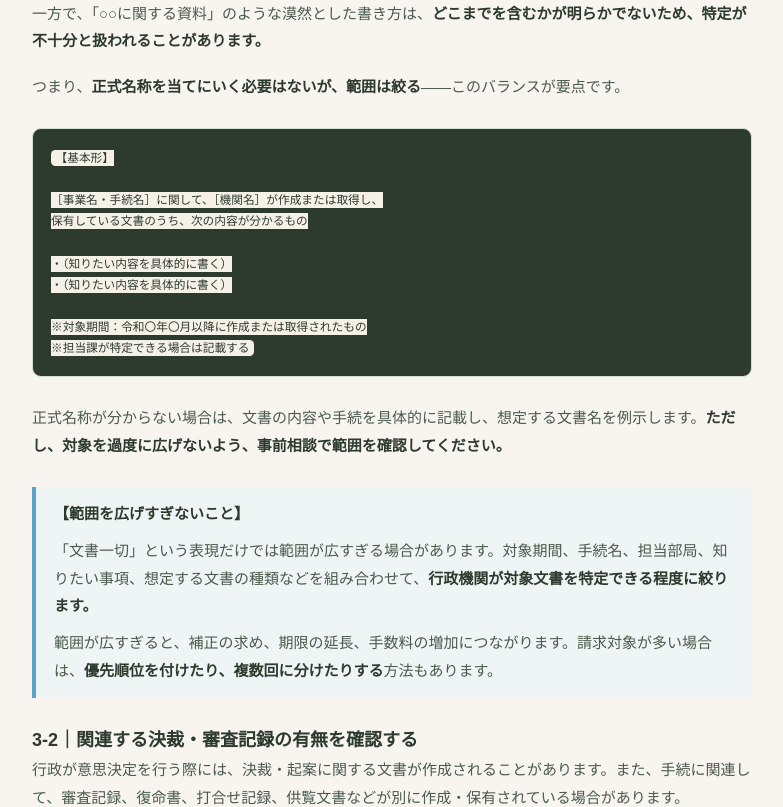
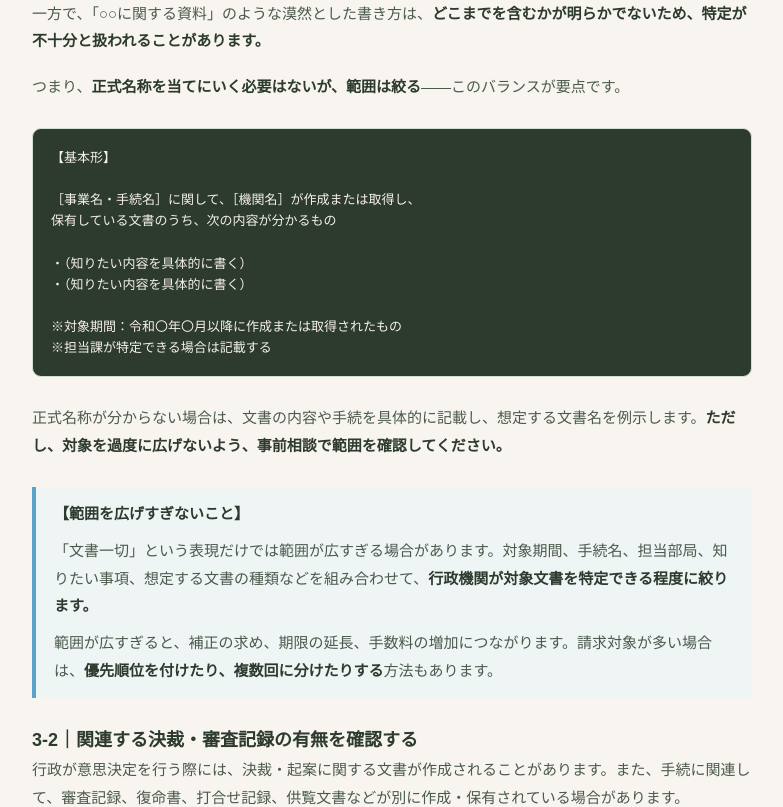
Before and after one commit to haitakamak-cmyk/earth-savers-web, a Next.js app: page /toolkit/disclosure-request in a window 1280 px wide. Shown: the part 10120-10927 px from the top of the page, without its empty margins (292-1075 px from the left). Built offline with nearby package versions, Linux system fonts and the light colour scheme; no server answers; a web font is replaced by a local one.

Commit message:
fix(ui): 言語なしコードフェンスの黒塗り表示を解消
pre内のcodeにインライン用背景が当たっていたため、pre側でリセットしブロック判定も改行有無で補強する。

Co-authored-by: Cursor <cursoragent@cursor.com>

```diff
--- a/src/components/MarkdownArticle.tsx
+++ b/src/components/MarkdownArticle.tsx
@@ -151,18 +151,20 @@ function buildMarkdownComponents(slugger: GithubSlugger): Components {
     ),
     tbody: ({ children }) => <tbody>{children}</tbody>,
     code: ({ className, children }) => {
-      const inline = !className;
-      if (inline) {
-        return (
-          <code className="rounded bg-ivory-warm px-1 py-px font-mono text-[0.9em] text-text-primary">
-            {children}
-          </code>
-        );
+      const text = String(children ?? "");
+      // language-xxx がある、または改行を含むならブロック（言語なしフェンス対策）
+      const isBlock = Boolean(className) || text.includes("\n");
+      if (isBlock) {
+        return <code className={className}>{children}</code>;
       }
-      return <code className={className}>{children}</code>;
+      return (
+        <code className="rounded bg-ivory-warm px-1 py-px font-mono text-[0.9em] text-text-primary">
+          {children}
+        </code>
+      );
     },
     pre: ({ children }) => (
-      <pre className="my-6 overflow-x-auto rounded-lg border border-border bg-text-primary p-4 font-mono text-[13px] leading-relaxed text-ivory-warm whitespace-pre-wrap">
+      <pre className="my-6 overflow-x-auto rounded-lg border border-border bg-text-primary p-4 font-mono text-[13px] leading-relaxed text-ivory-warm whitespace-pre-wrap [&_code]:rounded-none [&_code]:bg-transparent [&_code]:p-0 [&_code]:text-inherit [&_code]:text-[inherit]">
         {children}
       </pre>
     ),
```
